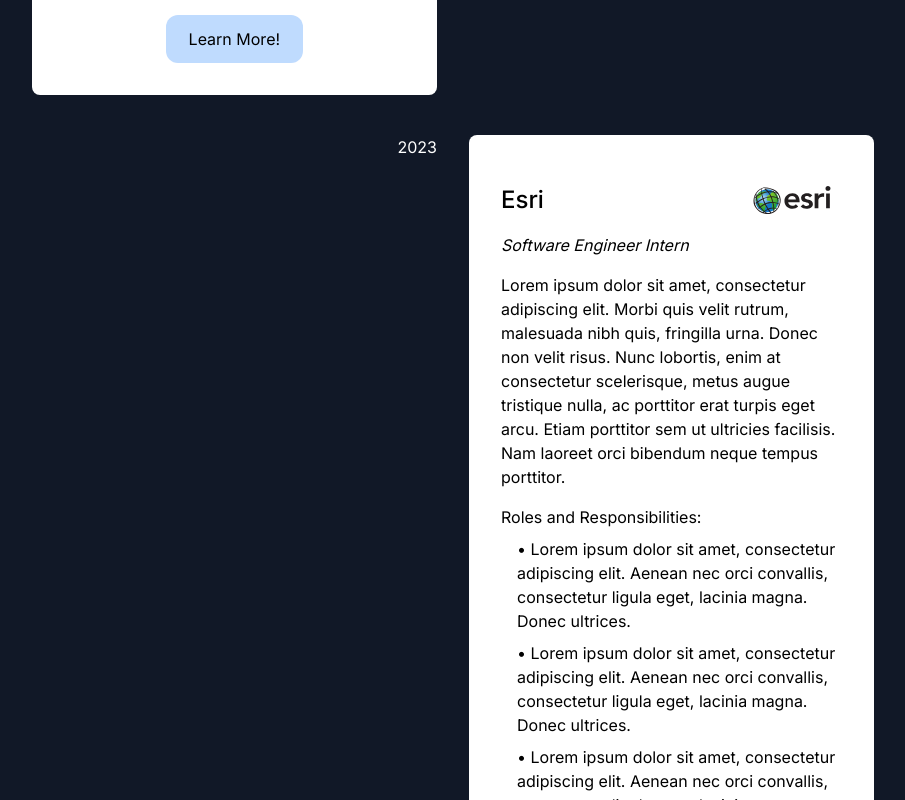
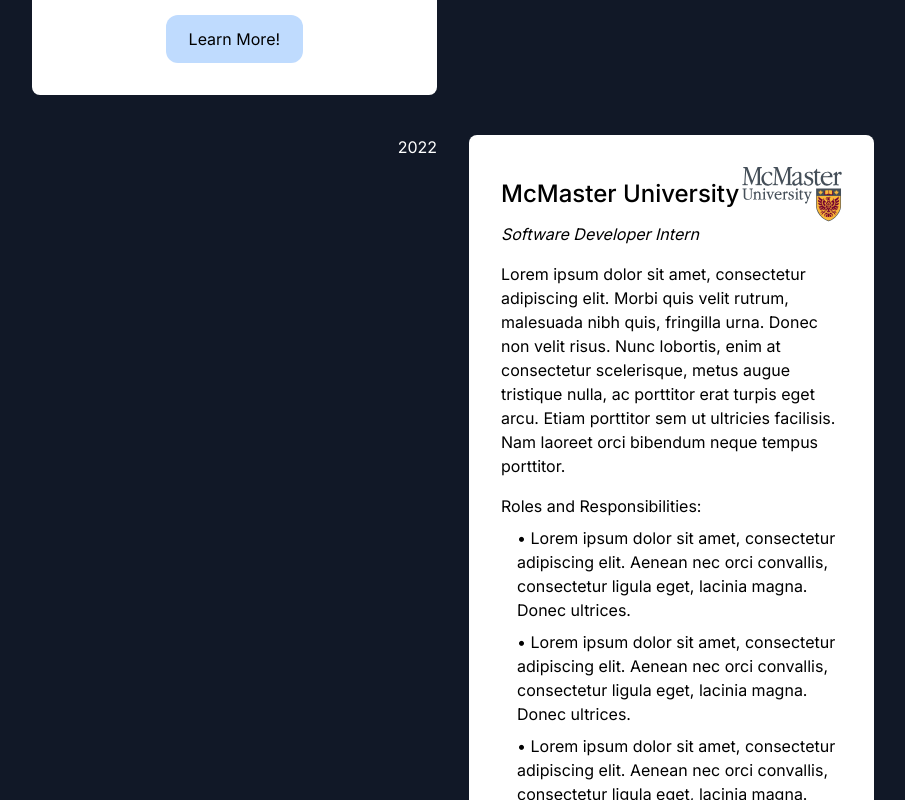
Before and after one commit to chene40/personal-website, a Next.js app: page /experiences in a window 1280 px wide. Shown: the part 800-1600 px from the top of the page, without its empty margins (187-1092 px from the left). Built offline with nearby package versions, Linux system fonts and the light colour scheme.

Commit message:
enhan: added preliminary data to experience card page

```diff
--- a/app/experiences/experience-card.tsx
+++ b/app/experiences/experience-card.tsx
@@ -38,7 +38,9 @@
       <div className="bg-white h-full w-1/3 p-8 rounded-lg">
         <div className="flex justify-between items-center">
           <h3 className="text-2xl font-medium">{companyName}</h3>
-          <Image src={imageUrl} alt={imageAlt} width={100} height={20} />
+          <a target="_blank" href={companyLink}>
+            <Image src={imageUrl} alt={imageAlt} width={100} height={20} />
+          </a>
         </div>
         <div className="flex flex-col gap-y-4">
           <h5 className="italic">{jobTitle}</h5>
--- a/data/experiences-full.ts
+++ b/data/experiences-full.ts
@@ -14,13 +14,12 @@
     ],
     imageUrl: "/EsriLogo.svg",
     imageAlt: "Esri Logo",
-    companyLink: "some company link",
+    companyLink: "https://www.esri.com/en-us/about/about-esri/overview",
     date: "2023",
-    position: "left",
   },
   {
-    companyName: "Esri",
-    jobTitle: "Software Engineer Intern",
+    companyName: "McMaster University",
+    jobTitle: "Software Developer Intern",
     description: `Lorem ipsum dolor sit amet, consectetur adipiscing elit. Morbi quis
 	velit rutrum, malesuada nibh quis, fringilla urna. Donec non velit
 	risus. Nunc lobortis, enim at consectetur scelerisque, metus augue
@@ -33,11 +32,91 @@
       "Lorem ipsum dolor sit amet, consectetur adipiscing elit. Aenean nec orci convallis, consectetur ligula eget, lacinia magna. Donec ultrices.",
       "Lorem ipsum dolor sit amet, consectetur adipiscing elit. Aenean nec orci convallis, consectetur ligula eget, lacinia magna. Donec ultrices.",
     ],
-    imageUrl: "/EsriLogo.svg",
-    imageAlt: "Esri Logo",
-    companyLink: "some company link",
-    date: "2023",
-    position: "right",
+    imageUrl: "/McMasterLogo.svg",
+    imageAlt: "McMaster University's Logo",
+    companyLink: "https://electrification.mcmaster.ca/",
+    date: "2022",
+  },
+  {
+    companyName: "Gunkii",
+    jobTitle: "Shopify Lead Software Developer (Intern)",
+    description: `Lorem ipsum dolor sit amet, consectetur adipiscing elit. Morbi quis
+	velit rutrum, malesuada nibh quis, fringilla urna. Donec non velit
+	risus. Nunc lobortis, enim at consectetur scelerisque, metus augue
+	tristique nulla, ac porttitor erat turpis eget arcu. Etiam porttitor
+	sem ut ultricies facilisis. Nam laoreet orci bibendum neque tempus
+	porttitor.`,
+    tasks: [
+      "Lorem ipsum dolor sit amet, consectetur adipiscing elit. Aenean nec orci convallis, consectetur ligula eget, lacinia magna. Donec ultrices.",
+      "Lorem ipsum dolor sit amet, consectetur adipiscing elit. Aenean nec orci convallis, consectetur ligula eget, lacinia magna. Donec ultrices.",
+      "Lorem ipsum dolor sit amet, consectetur adipiscing elit. Aenean nec orci convallis, consectetur ligula eget, lacinia magna. Donec ultrices.",
+      "Lorem ipsum dolor sit amet, consectetur adipiscing elit. Aenean nec orci convallis, consectetur ligula eget, lacinia magna. Donec ultrices.",
+    ],
+    imageUrl: "/GunkiiLogo.svg",
+    imageAlt: "Gunkii's Logo",
+    companyLink: "https://gunkii.com/",
+    date: "2022",
+  },
+  {
+    companyName: "McMaster University",
+    jobTitle: "Teaching Assistant (Software Engineer II)",
+    description: `Lorem ipsum dolor sit amet, consectetur adipiscing elit. Morbi quis
+	velit rutrum, malesuada nibh quis, fringilla urna. Donec non velit
+	risus. Nunc lobortis, enim at consectetur scelerisque, metus augue
+	tristique nulla, ac porttitor erat turpis eget arcu. Etiam porttitor
+	sem ut ultricies facilisis. Nam laoreet orci bibendum neque tempus
+	porttitor.`,
+    tasks: [
+      "Lorem ipsum dolor sit amet, consectetur adipiscing elit. Aenean nec orci convallis, consectetur ligula eget, lacinia magna. Donec ultrices.",
+      "Lorem ipsum dolor sit amet, consectetur adipiscing elit. Aenean nec orci convallis, consectetur ligula eget, lacinia magna. Donec ultrices.",
+      "Lorem ipsum dolor sit amet, consectetur adipiscing elit. Aenean nec orci convallis, consectetur ligula eget, lacinia magna. Donec ultrices.",
+      "Lorem ipsum dolor sit amet, consectetur adipiscing elit. Aenean nec orci convallis, consectetur ligula eget, lacinia magna. Donec ultrices.",
+    ],
+    imageUrl: "/McMasterLogo.svg",
+    imageAlt: "McMaster University's Logo",
+    companyLink:
+      "https://academiccalendars.romcmaster.ca/preview_course_nopop.php?catoid=53&coid=267962",
+    date: "2022",
+  },
+  {
+    companyName: "Code Ninjas Markham",
+    jobTitle: "Roblox Development Camp Counsellor",
+    description: `Lorem ipsum dolor sit amet, consectetur adipiscing elit. Morbi quis
+	velit rutrum, malesuada nibh quis, fringilla urna. Donec non velit
+	risus. Nunc lobortis, enim at consectetur scelerisque, metus augue
+	tristique nulla, ac porttitor erat turpis eget arcu. Etiam porttitor
+	sem ut ultricies facilisis. Nam laoreet orci bibendum neque tempus
+	porttitor.`,
+    tasks: [
+      "Lorem ipsum dolor sit amet, consectetur adipiscing elit. Aenean nec orci convallis, consectetur ligula eget, lacinia magna. Donec ultrices.",
+      "Lorem ipsum dolor sit amet, consectetur adipiscing elit. Aenean nec orci convallis, consectetur ligula eget, lacinia magna. Donec ultrices.",
+      "Lorem ipsum dolor sit amet, consectetur adipiscing elit. Aenean nec orci convallis, consectetur ligula eget, lacinia magna. Donec ultrices.",
+      "Lorem ipsum dolor sit amet, consectetur adipiscing elit. Aenean nec orci convallis, consectetur ligula eget, lacinia magna. Donec ultrices.",
+    ],
+    imageUrl: "/CodeNinjasLogo.svg",
+    imageAlt: "Code Ninjas' Logo",
+    companyLink: "https://www.codeninjas.com/markham-on-ca",
+    date: "2022",
+  },
+  {
+    companyName: "Twigoh",
+    jobTitle: "Full-Stack Software Engineer (Intern)",
+    description: `Lorem ipsum dolor sit amet, consectetur adipiscing elit. Morbi quis
+	velit rutrum, malesuada nibh quis, fringilla urna. Donec non velit
+	risus. Nunc lobortis, enim at consectetur scelerisque, metus augue
+	tristique nulla, ac porttitor erat turpis eget arcu. Etiam porttitor
+	sem ut ultricies facilisis. Nam laoreet orci bibendum neque tempus
+	porttitor.`,
+    tasks: [
+      "Lorem ipsum dolor sit amet, consectetur adipiscing elit. Aenean nec orci convallis, consectetur ligula eget, lacinia magna. Donec ultrices.",
+      "Lorem ipsum dolor sit amet, consectetur adipiscing elit. Aenean nec orci convallis, consectetur ligula eget, lacinia magna. Donec ultrices.",
+      "Lorem ipsum dolor sit amet, consectetur adipiscing elit. Aenean nec orci convallis, consectetur ligula eget, lacinia magna. Donec ultrices.",
+      "Lorem ipsum dolor sit amet, consectetur adipiscing elit. Aenean nec orci convallis, consectetur ligula eget, lacinia magna. Donec ultrices.",
+    ],
+    imageUrl: "/TwigohLogo.svg",
+    imageAlt: "Twigoh's Logo",
+    companyLink: "https://www.linkedin.com/company/designlab-twigoh/",
+    date: "2022",
   },
 ];
 
```
